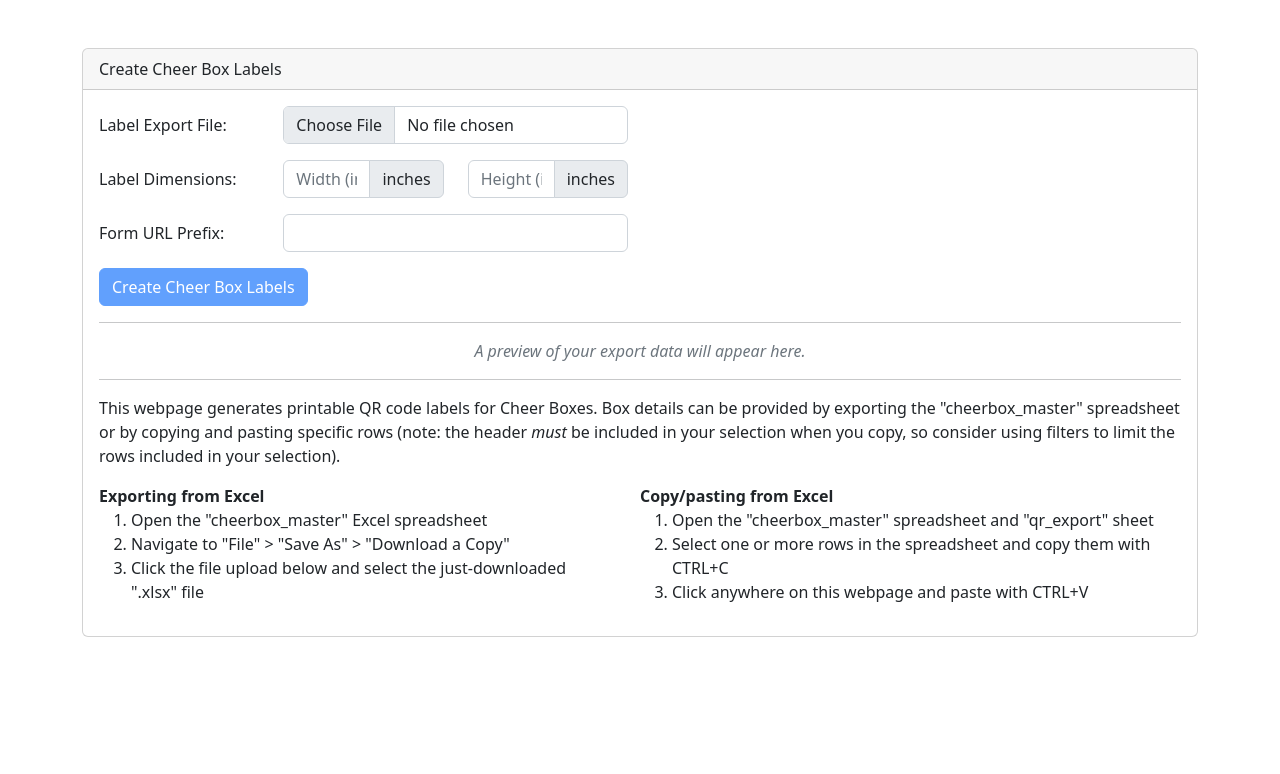
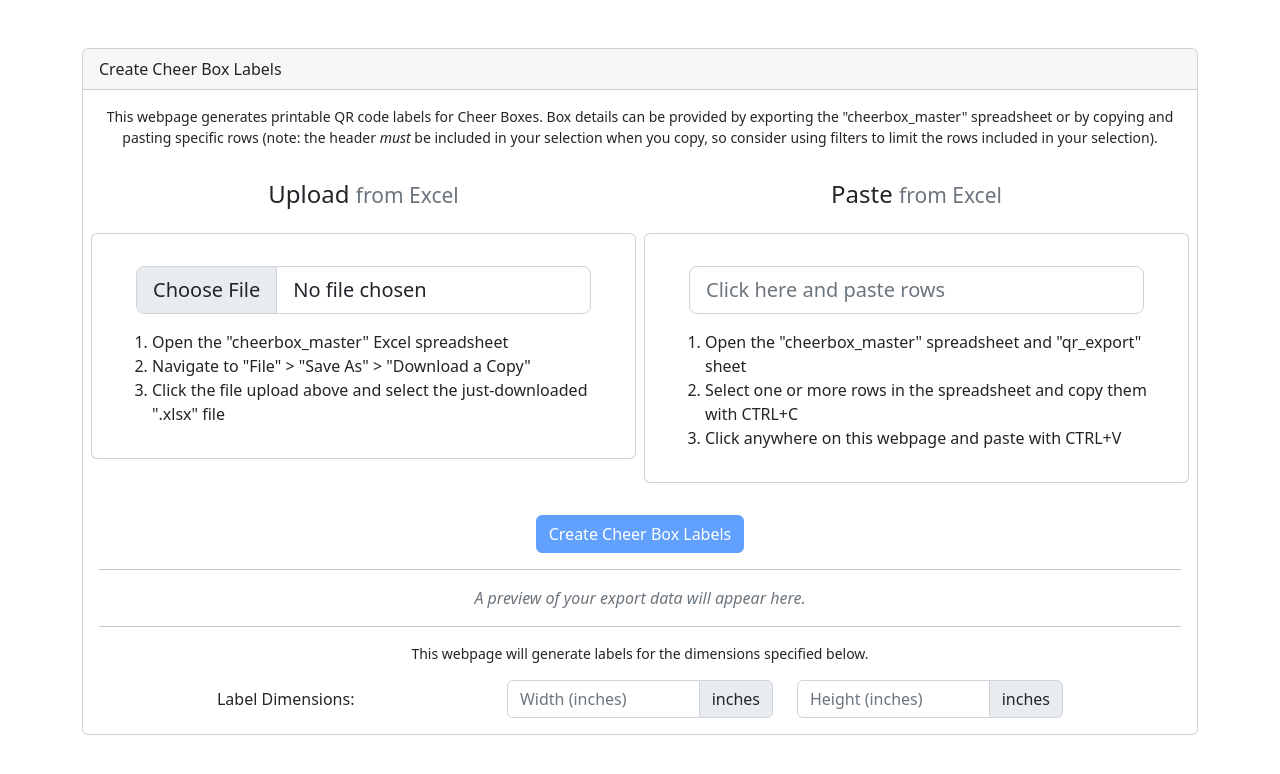
Before and after one commit to dsmHack/2022-everystep, a website with bundled scripts: page index.html in a window 1280 px wide. Built offline with nearby package versions, Linux system fonts and the light colour scheme.

Commit message:
refactor: make paste ux better

```diff
--- a/index.html
+++ b/index.html
@@ -13,44 +13,54 @@
                 Create Cheer Box Labels
             </div>
             <div class="card-body">
+                <p class="col text-center" style="font-size: 14px;">
+                    This webpage generates printable QR code labels for Cheer Boxes. Box details can be provided by
+                    exporting the "cheerbox_master" spreadsheet or by copying and pasting specific rows (note: the
+                    header <em>must</em> be included in your selection when you copy, so consider using filters to
+                    limit the rows included in your selection).
+                </p>
+
                 <div class="row">
-                    <div class="col-md-6">
-                        <div class="row mb-3">
-                            <label for="labelExportFile" class="col-sm-4 col-form-label">Label Export File:</label>
-                            <div class="col-sm-8">
-                                <input class="form-control" type="file" accept=".xlsx" id="labelExportFile">
+                    <div class="col-md-6 p-3">
+                        <h4 class="text-center">Upload <small class="text-muted">from Excel</small></h4>
+                        <div class="mb-3 mt-4 row">
+                            <div class="card">
+                                <div class="card-body">
+                                    <div class="p-3">
+                                        <input class="form-control form-control-lg" id="exportFileInput" type="file" accept=".xlsx">
+                                    </div>
+                                    <ol>
+                                        <li>Open the "cheerbox_master" Excel spreadsheet</li>
+                                        <li>Navigate to "File" > "Save As" > "Download a Copy"</li>
+                                        <li>Click the file upload above and select the just-downloaded ".xlsx" file</li>
+                                    </ol>
                                 </div>
                             </div>
-
-                        <div class="row mb-3">
-                            <label class="col-sm-4 col-form-label">Label Dimensions:</label>
-                            <div class="col-sm-4">
-                                <div class="input-group">
-                                    <input id="labelWidth" type="text" class="form-control" placeholder="Width (inches)">
-                                    <span class="input-group-text">inches</span>
                         </div>
                     </div>
-                            <div class="col-sm-4">
-                                <div class="input-group">
-                                    <input id="labelHeight" type="text" class="form-control" placeholder="Height (inches)">
-                                    <span class="input-group-text">inches</span>
+                    <div class="col-md-6 p-3">
+                        <h4 class="text-center">Paste <small class="text-muted">from Excel</small></h4>
+                        <div class="mb-3 mt-4 row">
+                            <div class="card">
+                                <div class="card-body">
+                                    <div class="p-3">
+                                        <div class="input-group input-group-lg">
+                                            <input id="exportPasteInput" type="text" class="form-control" placeholder="Click here and paste rows">
+                                        </div>
+                                    </div>
+                                    <ol>
+                                        <li>Open the "cheerbox_master" spreadsheet and "qr_export" sheet</li>
+                                        <li>Select one or more rows in the spreadsheet and copy them with CTRL+C</li>
+                                        <li>Click anywhere on this webpage and paste with CTRL+V</li>
+                                    </ol>
+                                </div>
+                            </div>
                         </div>
                     </div>
                 </div>
 
-                        <div class="row mb-3">
-                            <label for="formUrlPrefix" class="col-sm-4 col-form-label">Form URL Prefix:</label>
-                            <div class="col-sm-8">
-                                <input type="text" class="form-control" id="formUrlPrefix">
-                            </div>
-                        </div>
-
+                <div class="d-flex justify-content-center">
                     <button type="submit" id="createLabels" class="btn btn-primary">Create Cheer Box Labels</button>
-                    </div>
-
-                    <div class="col-md-6">
-                        <embed id="pdfPreviewEmbed" src="" width="100%" height="375" type="application/pdf" />
-                    </div>
                 </div>
 
                 <hr />
@@ -78,29 +88,24 @@
 
                 <hr />
 
+                <p class="col text-center" style="font-size: 14px;">
+                    This webpage will generate labels for the dimensions specified below.
+                </p>
+
+                <div class="d-flex justify-content-center">
                     <div class="row">
-                    <p class="col">
-                        This webpage generates printable QR code labels for Cheer Boxes. Box details can be provided by
-                        exporting the "cheerbox_master" spreadsheet or by copying and pasting specific rows (note: the
-                        header <em>must</em> be included in your selection when you copy, so consider using filters to
-                        limit the rows included in your selection).
-                    </p>
-                    <div class="row">
-                        <div class="col-md-6">
-                            <b>Exporting from Excel</b>
-                            <ol>
-                                <li>Open the "cheerbox_master" Excel spreadsheet</li>
-                                <li>Navigate to "File" > "Save As" > "Download a Copy"</li>
-                                <li>Click the file upload below and select the just-downloaded ".xlsx" file</li>
-                            </ol>
+                        <label class="col-sm-4 col-form-label">Label Dimensions:</label>
+                        <div class="col-sm-4">
+                            <div class="input-group">
+                                <input id="labelWidth" type="text" class="form-control" placeholder="Width (inches)">
+                                <span class="input-group-text">inches</span>
                             </div>
-                        <div class="col-md-6">
-                            <b>Copy/pasting from Excel</b>
-                            <ol>
-                                <li>Open the "cheerbox_master" spreadsheet and "qr_export" sheet</li>
-                                <li>Select one or more rows in the spreadsheet and copy them with CTRL+C</li>
-                                <li>Click anywhere on this webpage and paste with CTRL+V</li>
-                            </ol>
+                        </div>
+                        <div class="col-sm-4">
+                            <div class="input-group">
+                                <input id="labelHeight" type="text" class="form-control" placeholder="Height (inches)">
+                                <span class="input-group-text">inches</span>
+                            </div>
                         </div>
                     </div>
                 </div>
--- a/index.ts
+++ b/index.ts
@@ -4,6 +4,9 @@ import { read } from 'xlsx';
 
 const EXPORT_SHEET_NAME = 'qr_export';
 const EXPORT_FILE_NAME = 'qrcodes.pdf';
+
+const DEFAULT_LABEL_WIDTH = '4';
+const DEFAULT_LABEL_HEIGHT = '6';
 
 const COL_CHEERBOX_ID = 'cheerboxid';
 const COL_LAST_NAME = 'recipient last name';
@@ -13,10 +16,11 @@ const COL_CITY = 'recipient city';
 const COL_STATE = 'recipient state';
 const COL_ZIPCODE = 'recipient zip code';
 const COL_PHASE = 'wrapping phase';
+const COL_URL = 'qr url';
 
 const createLabelsButton = document.getElementById('createLabels') as HTMLInputElement;
-const labelExportFileInput = document.getElementById('labelExportFile') as HTMLInputElement;
-const formUrlPrefixInput = document.getElementById('formUrlPrefix') as HTMLInputElement;
+const exportFileInput = document.getElementById('exportFileInput') as HTMLInputElement;
+const exportPasteInput = document.getElementById('exportPasteInput') as HTMLInputElement;
 const labelWidthInput = document.getElementById('labelWidth') as HTMLInputElement;
 const labelHeightInput = document.getElementById('labelHeight') as HTMLInputElement;
 
@@ -27,16 +31,24 @@ window.onload = main;
 function main() {
     // Helper for [en/dis]abling all inputs during PDF-export
     const setFormEnabled = (enabled: boolean) => {
-        labelExportFileInput.disabled = !enabled;
+        exportFileInput.disabled = !enabled;
+        exportPasteInput.disabled = !enabled;
         createLabelsButton.disabled = !enabled;
-        formUrlPrefixInput.disabled = !enabled;
         labelWidthInput.disabled = !enabled;
         labelHeightInput.disabled = !enabled;
     };
 
     // Helper for binding a text field to `localStorage` to persist values between sessions
-    const setupInputLocalStorage = (input: HTMLInputElement, key: string) => {
+    const setupInputLocalStorage = (input: HTMLInputElement, key: string, initial: string = null) => {
+        // Default the key value
+        if (initial !== null && localStorage[key] === null) {
+            localStorage.setItem(key, initial);
+        }
+
+        // Grab the key's value
         input.value = localStorage.getItem(key);
+
+        // When the associated field's value changes, update the stored value
         input.oninput = async () => {
             localStorage.setItem(key, input.value);
             await updateUI();
@@ -44,9 +56,9 @@ function main() {
     };
 
     // Processes XLSX files when selected in the file-picker
-    labelExportFileInput.onchange = async (_) => {
-        if (labelExportFileInput.files.length > 0) {
-            await loadExportFile(labelExportFileInput.files[0]);
+    exportFileInput.onchange = async (_) => {
+        if (exportFileInput.files.length > 0) {
+            await loadExportFile(exportFileInput.files[0]);
         } else {
             boxInfos = null;
         }
@@ -55,7 +67,7 @@ function main() {
     };
 
     // Processes paste actions and attempts to load spreadsheet data
-    document.onpaste = async (event) => {
+    exportPasteInput.onpaste = async (event) => {
         // Do not process the paste action if we're actively exporting
         if (performingExport) {
             return false;
@@ -64,7 +76,7 @@ function main() {
         const pastedText = event.clipboardData.getData('text/plain');
 
         // Clear any previous file selection
-        labelExportFileInput.value = '';
+        exportFileInput.value = '';
 
         if (pastedText != null && pastedText.length > 0) {
             loadExportPaste(pastedText);
@@ -74,14 +86,16 @@ function main() {
 
         await updateUI();
 
-        // Stop event propagation
+        // Stop event propagation and clear the input's value
         return false;
     };
 
+    // Always clear the paste input
+    exportPasteInput.onchange = () => exportPasteInput.value = '';
+
     // Configure text inputs with `localStorage` persistence between sessions
-    setupInputLocalStorage(formUrlPrefixInput, 'form-url-prefix');
-    setupInputLocalStorage(labelWidthInput, 'label-width');
-    setupInputLocalStorage(labelHeightInput, 'label-height');
+    setupInputLocalStorage(labelWidthInput, 'label-width', DEFAULT_LABEL_WIDTH);
+    setupInputLocalStorage(labelHeightInput, 'label-height', DEFAULT_LABEL_HEIGHT);
 
     // Handle export requests
     createLabelsButton.onclick = async () => {
@@ -92,7 +106,6 @@ function main() {
         const doc = await createShippingPDF(
             parseFloat(labelHeightInput.value),
             parseFloat(labelWidthInput.value),
-            formUrlPrefixInput.value,
         );
 
         // Download the shipping labels
@@ -189,13 +202,11 @@ async function updateUI() {
     const table = document.getElementById('previewTable');
     const tableBody = document.getElementById('previewTableBody');
     const text = document.getElementById('previewTableText');
-    const previewEmbed = document.getElementById('pdfPreviewEmbed') as HTMLEmbedElement;
 
     // Disable the submission button if the form is in an invalid state
     createLabelsButton.disabled = boxInfos === null
         || labelWidthInput.value === null || labelWidthInput.value.length === 0
-        || labelHeightInput.value === null || labelHeightInput.value.length === 0
-        || formUrlPrefixInput.value === null || formUrlPrefixInput.value.length === 0;
+        || labelHeightInput.value === null || labelHeightInput.value.length === 0;
 
     // Clear the previous table preview contents
     [...tableBody.children].forEach(child => tableBody.removeChild(child));
@@ -204,12 +215,10 @@ async function updateUI() {
     if (boxInfos === null) {
         table.style.display = 'none';
         text.style.display = 'block';
-        previewEmbed.style.display = 'none';
         return;
     } else {
         table.style.display = 'table';
         text.style.display = 'none';
-        previewEmbed.style.display = 'block';
     }
 
     // Populate the preview table with the loaded boxes
@@ -233,23 +242,10 @@ async function updateUI() {
 
         tableBody.appendChild(row);
     });
-
-    // Populate the preview
-
-    const doc = await createShippingPDF(
-        parseFloat(labelHeightInput.value),
-        parseFloat(labelWidthInput.value),
-        formUrlPrefixInput.value,
-    );
-
-    const buffer = await doc.output('arraybuffer');
-    const file = new Blob([buffer], { type: 'application/pdf' });
-    const fileUrl = URL.createObjectURL(file);
-    previewEmbed.src = fileUrl;
 }
 
 /// Given a label's dimensions, renders QR codes and associated metadata into a PDF.
-async function createShippingPDF(height: number, width: number, formUrlPrefix: string): Promise<jsPDF> {
+async function createShippingPDF(height: number, width: number): Promise<jsPDF> {
     const format = [width, height];
     const doc = new jsPDF({ unit: 'in', format });
 
@@ -265,7 +261,7 @@ async function createShippingPDF(height: number, width: number, formUrlPrefix: s
         }
 
         // Generate a QR code by concatenating the form URL and cheerbox ID
-        const qrCode = await createQRCode(formUrlPrefix + cheerboxId);
+        const qrCode = await createQRCode(boxInfo[COL_URL]);
 
         // Locate the image in the PDF
         doc.addImage({
```
Lines whose indentation alone changed are shown as unchanged.
